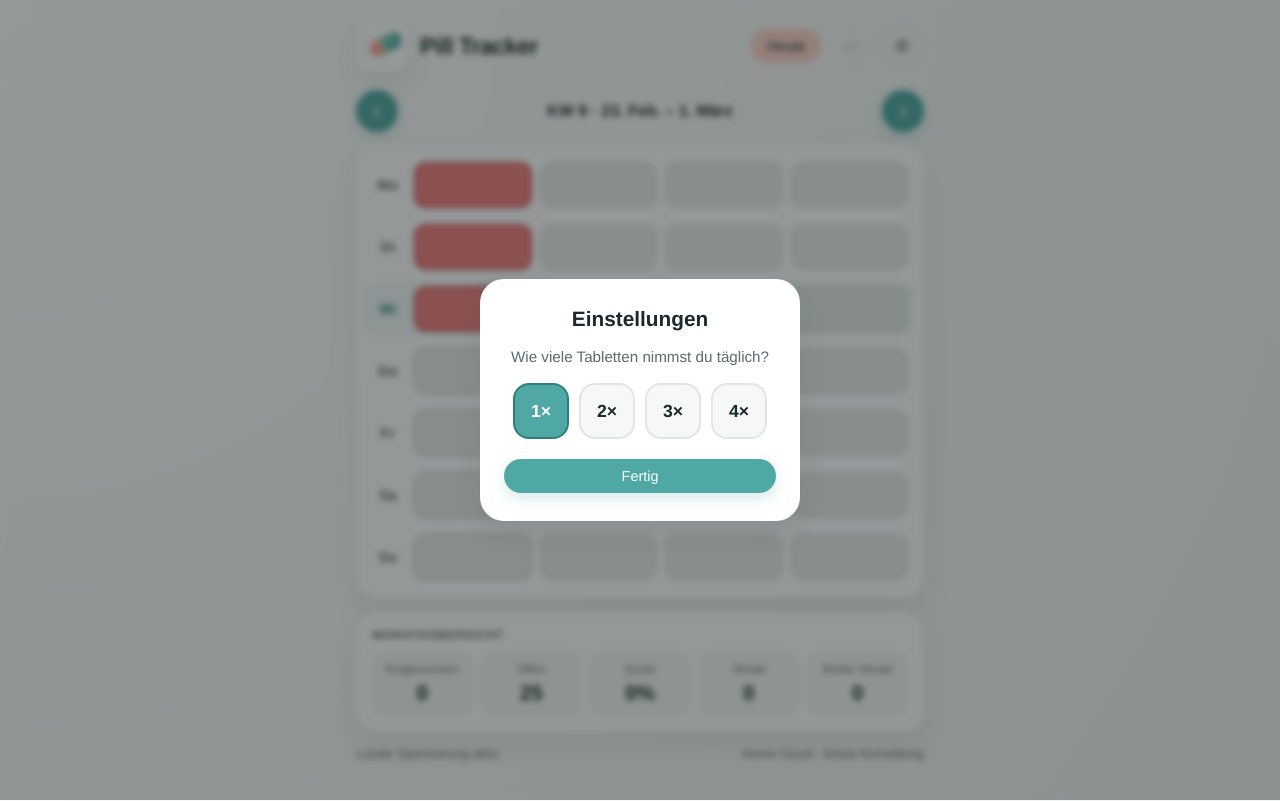
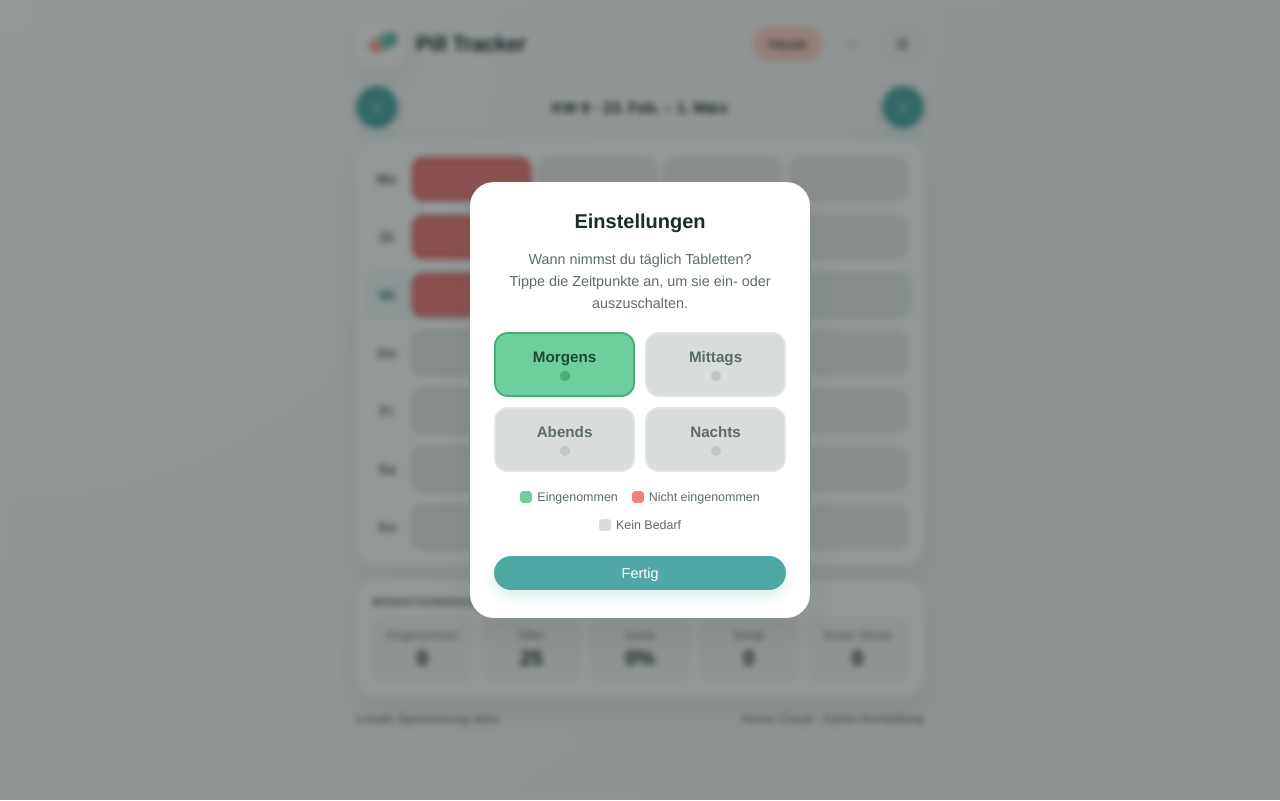
Before and after one commit to KarstenRoeth/pill-tracker, a plain HTML site: page index.html in a window 1280 px wide. Both pictures are taken after a click on the button "Einstellungen". Drawn offline with Linux system fonts and the light colour scheme.

Commit message:
Add files via upload
Menü verbessert

```diff
--- a/app.js
+++ b/app.js
@@ -1,30 +1,34 @@
 // ─── State ───────────────────────────────────────────────────────────────────
 const storageKey = "pillTrackerData_v2";
 
+// dosePattern: array of 4 booleans [morgens, mittags, abends, nachts]
 const state = {
   viewWeekStart: getMonday(new Date()),
-  pills: {},       // key: "YYYY-MM-DD-N" (N = dose index 0..3), value: true
-  doses: 1,        // how many doses per day (1–4)
+  pills: {},          // key: "YYYY-MM-DD-N" (N = dose index 0..3), value: true
+  dosePattern: [true, false, false, false],
   undoStack: []
 };
 
+const SLOT_NAMES = ["Morgens", "Mittags", "Abends", "Nachts"];
+const DAY_NAMES  = ["Mo", "Di", "Mi", "Do", "Fr", "Sa", "So"];
+
 // ─── DOM refs ────────────────────────────────────────────────────────────────
-const weekGrid      = document.getElementById("weekGrid");
-const weekLabel     = document.getElementById("weekLabel");
-const prevWeekBtn   = document.getElementById("prevWeek");
-const nextWeekBtn   = document.getElementById("nextWeek");
-const todayBtn      = document.getElementById("todayBtn");
-const undoBtn       = document.getElementById("undoBtn");
-const settingsBtn   = document.getElementById("settingsBtn");
+const weekGrid        = document.getElementById("weekGrid");
+const weekLabel       = document.getElementById("weekLabel");
+const prevWeekBtn     = document.getElementById("prevWeek");
+const nextWeekBtn     = document.getElementById("nextWeek");
+const todayBtn        = document.getElementById("todayBtn");
+const undoBtn         = document.getElementById("undoBtn");
+const settingsBtn     = document.getElementById("settingsBtn");
 const settingsOverlay = document.getElementById("settingsOverlay");
-const closeSettings = document.getElementById("closeSettings");
-const doseBtns      = document.querySelectorAll(".dose-btn");
-const statusText    = document.getElementById("statusText");
-const statTaken     = document.getElementById("statTaken");
-const statOpen      = document.getElementById("statOpen");
-const statRate      = document.getElementById("statRate");
-const statStreak    = document.getElementById("statStreak");
-const statBestStreak = document.getElementById("statBestStreak");
+const closeSettings   = document.getElementById("closeSettings");
+const slotBtns        = document.querySelectorAll(".slot-btn");
+const statusText      = document.getElementById("statusText");
+const statTaken       = document.getElementById("statTaken");
+const statOpen        = document.getElementById("statOpen");
+const statRate        = document.getElementById("statRate");
+const statStreak      = document.getElementById("statStreak");
+const statBestStreak  = document.getElementById("statBestStreak");
 
 // ─── Helpers ─────────────────────────────────────────────────────────────────
 function getMonday(date) {
@@ -49,8 +53,8 @@ function toPillKey(date, doseIndex) {
 
 function isSameDay(a, b) {
   return a.getFullYear() === b.getFullYear() &&
-         a.getMonth() === b.getMonth() &&
-         a.getDate() === b.getDate();
+         a.getMonth()    === b.getMonth()    &&
+         a.getDate()     === b.getDate();
 }
 
 function getKW(date) {
@@ -65,17 +69,15 @@ function formatShortDate(date) {
   return date.toLocaleDateString("de-DE", { day: "numeric", month: "short" });
 }
 
-const DAY_NAMES = ["Mo", "Di", "Mi", "Do", "Fr", "Sa", "So"];
-
 // ─── Persistence ─────────────────────────────────────────────────────────────
 function loadState() {
   const raw = localStorage.getItem(storageKey);
   if (!raw) return;
   try {
     const parsed = JSON.parse(raw);
-    state.pills     = parsed.pills     || {};
-    state.doses     = parsed.doses     || 1;
-    state.undoStack = parsed.undoStack || [];
+    state.pills       = parsed.pills       || {};
+    state.dosePattern = parsed.dosePattern || [true, false, false, false];
+    state.undoStack   = parsed.undoStack   || [];
   } catch (e) {
     console.warn("Could not parse stored data", e);
   }
@@ -83,53 +85,48 @@ function loadState() {
 
 function saveState() {
   localStorage.setItem(storageKey, JSON.stringify({
-    pills:     state.pills,
-    doses:     state.doses,
-    undoStack: state.undoStack.slice(-50)
+    pills:       state.pills,
+    dosePattern: state.dosePattern,
+    undoStack:   state.undoStack.slice(-50)
   }));
 }
 
 // ─── Render week ─────────────────────────────────────────────────────────────
 function renderWeek() {
-  const monday   = state.viewWeekStart;
-  const sunday   = new Date(monday);
+  const monday = state.viewWeekStart;
+  const sunday = new Date(monday);
   sunday.setDate(monday.getDate() + 6);
-  const today    = new Date();
+  const today  = new Date();
   today.setHours(0, 0, 0, 0);
 
-  // Week label
   const kw = getKW(monday);
   weekLabel.textContent = `KW ${kw}  ·  ${formatShortDate(monday)} – ${formatShortDate(sunday)}`;
 
   weekGrid.innerHTML = "";
 
   for (let i = 0; i < 7; i++) {
-    const date = new Date(monday);
+    const date    = new Date(monday);
     date.setDate(monday.getDate() + i);
-    const isToday   = isSameDay(date, today);
-    const isFuture  = date > today;
-    const dateKey   = toDateKey(date);
+    const isToday  = isSameDay(date, today);
+    const isFuture = date > today;
 
     const row = document.createElement("div");
     row.className = `day-row${isToday ? " today" : ""}`;
 
-    // Day label
     const label = document.createElement("div");
-    label.className = "day-label";
+    label.className = "day-label" + (isToday ? " today-label" : "");
     label.textContent = DAY_NAMES[i];
-    if (isToday) label.classList.add("today-label");
     row.appendChild(label);
 
-    // Dose cells
     const cells = document.createElement("div");
     cells.className = "dose-cells";
 
     for (let d = 0; d < 4; d++) {
-      const cell = document.createElement("button");
-      cell.type = "button";
+      const cell    = document.createElement("button");
+      cell.type     = "button";
       const pillKey = toPillKey(date, d);
       const taken   = !!state.pills[pillKey];
-      const active  = d < state.doses;
+      const active  = state.dosePattern[d];
 
       if (!active) {
         cell.className = "dose-cell inactive";
@@ -142,7 +139,7 @@ function renderWeek() {
         cell.className = "dose-cell missed";
       }
 
-      cell.setAttribute("aria-label", `${DAY_NAMES[i]}, Dosis ${d + 1}`);
+      cell.setAttribute("aria-label", `${DAY_NAMES[i]}, ${SLOT_NAMES[d]}`);
 
       if (active) {
         cell.addEventListener("click", () => toggleDose(pillKey));
@@ -192,16 +189,18 @@ function updateUndoButton() {
 
 // ─── Status ───────────────────────────────────────────────────────────────────
 function updateStatus() {
-  const today    = new Date();
-  const todayKey = toDateKey(today);
-  let takenToday = 0;
-  for (let d = 0; d < state.doses; d++) {
-    if (state.pills[`${todayKey}-${d}`]) takenToday++;
+  const todayKey   = toDateKey(new Date());
+  const totalToday = state.dosePattern.filter(Boolean).length;
+  let takenToday   = 0;
+  for (let d = 0; d < 4; d++) {
+    if (state.dosePattern[d] && state.pills[`${todayKey}-${d}`]) takenToday++;
   }
-  if (takenToday === state.doses) {
+  if (totalToday === 0) {
+    statusText.textContent = "Keine Einnahme konfiguriert.";
+  } else if (takenToday === totalToday) {
     statusText.textContent = "Heute vollständig eingetragen ✓";
   } else if (takenToday > 0) {
-    statusText.textContent = `Heute ${takenToday} von ${state.doses} eingetragen.`;
+    statusText.textContent = `Heute ${takenToday} von ${totalToday} eingetragen.`;
   } else {
     statusText.textContent = "Lokale Speicherung aktiv.";
   }
@@ -209,9 +208,9 @@ function updateStatus() {
 
 // ─── Stats ────────────────────────────────────────────────────────────────────
 function updateStats() {
-  const today = new Date();
-  const year  = today.getFullYear();
-  const month = today.getMonth();
+  const today       = new Date();
+  const year        = today.getFullYear();
+  const month       = today.getMonth();
   const daysInMonth = new Date(year, month + 1, 0).getDate();
 
   let taken = 0;
@@ -220,10 +219,10 @@ function updateStats() {
   for (let day = 1; day <= daysInMonth; day++) {
     const d = new Date(year, month, day);
     if (d > today) break;
-    for (let i = 0; i < state.doses; i++) {
+    for (let i = 0; i < 4; i++) {
+      if (!state.dosePattern[i]) continue;
       total++;
-      const key = toPillKey(d, i);
-      if (state.pills[key]) taken++;
+      if (state.pills[toPillKey(d, i)]) taken++;
     }
   }
 
@@ -239,16 +238,22 @@ function updateStats() {
   statBestStreak.textContent = String(bestStreak);
 }
 
-// Streak = consecutive days where ALL required doses were taken
+// Streak = consecutive days where ALL active doses were taken
 function calculateStreaks() {
   const today = new Date();
   today.setHours(0, 0, 0, 0);
 
-  // Collect all days that have any pill data (from the beginning of time)
+  function isDayComplete(date) {
+    if (!state.dosePattern.some(Boolean)) return false;
+    for (let i = 0; i < 4; i++) {
+      if (state.dosePattern[i] && !state.pills[toPillKey(date, i)]) return false;
+    }
+    return true;
+  }
+
   const allKeys = Object.keys(state.pills).filter(k => state.pills[k]);
   if (allKeys.length === 0) return { currentStreak: 0, bestStreak: 0 };
 
-  // Find min and max dates
   const dates = allKeys.map(k => {
     const parts = k.split("-");
     return new Date(parseInt(parts[0]), parseInt(parts[1]) - 1, parseInt(parts[2]));
@@ -256,19 +261,10 @@ function calculateStreaks() {
   const minDate = new Date(Math.min(...dates.map(d => d.getTime())));
   const maxDate = new Date(Math.min(Math.max(...dates.map(d => d.getTime())), today.getTime()));
 
-  // Build day-complete map
-  function isDayComplete(date) {
-    const dk = toDateKey(date);
-    for (let i = 0; i < state.doses; i++) {
-      if (!state.pills[`${dk}-${i}`]) return false;
-    }
-    return true;
-  }
-
   let best    = 0;
   let running = 0;
+  const cur   = new Date(minDate);
 
-  const cur = new Date(minDate);
   while (cur <= maxDate) {
     if (isDayComplete(cur)) {
       running++;
@@ -279,16 +275,11 @@ function calculateStreaks() {
     cur.setDate(cur.getDate() + 1);
   }
 
-  // Current streak: count backwards from today
   let current = 0;
   const check = new Date(today);
-  while (true) {
-    if (isDayComplete(check)) {
-      current++;
-      check.setDate(check.getDate() - 1);
-    } else {
-      break;
-    }
+  while (isDayComplete(check)) {
+    current++;
+    check.setDate(check.getDate() - 1);
   }
 
   return { currentStreak: current, bestStreak: best };
@@ -297,8 +288,13 @@ function calculateStreaks() {
 // ─── Settings ────────────────────────────────────────────────────────────────
 function openSettings() {
   settingsOverlay.classList.remove("hidden");
-  doseBtns.forEach(btn => {
-    btn.classList.toggle("active", parseInt(btn.dataset.dose) === state.doses);
+  syncSlotButtons();
+}
+
+function syncSlotButtons() {
+  slotBtns.forEach(btn => {
+    const idx = parseInt(btn.dataset.slot);
+    btn.classList.toggle("active", state.dosePattern[idx]);
   });
 }
 
@@ -306,10 +302,11 @@ function closeSettingsPanel() {
   settingsOverlay.classList.add("hidden");
 }
 
-doseBtns.forEach(btn => {
+slotBtns.forEach(btn => {
   btn.addEventListener("click", () => {
-    state.doses = parseInt(btn.dataset.dose);
-    doseBtns.forEach(b => b.classList.toggle("active", b === btn));
+    const idx = parseInt(btn.dataset.slot);
+    state.dosePattern[idx] = !state.dosePattern[idx];
+    syncSlotButtons();
     saveState();
     renderWeek();
   });
@@ -334,8 +331,7 @@ todayBtn.addEventListener("click", () => {
 undoBtn.addEventListener("click", undoLast);
 settingsBtn.addEventListener("click", openSettings);
 closeSettings.addEventListener("click", closeSettingsPanel);
-
-settingsOverlay.addEventListener("click", (e) => {
+settingsOverlay.addEventListener("click", e => {
   if (e.target === settingsOverlay) closeSettingsPanel();
 });
 
--- a/index.html
+++ b/index.html
@@ -10,7 +10,7 @@
   <link rel="apple-touch-icon" href="assets/apple-touch-icon.png" />
   <link rel="icon" href="assets/icon-192.png" />
   <link rel="manifest" href="manifest.webmanifest" />
-  <link rel="stylesheet" href="styles.css?v=2" />
+  <link rel="stylesheet" href="styles.css?v=3" />
 </head>
 <body>
   <div class="app">
@@ -36,30 +36,23 @@
             </g>
           </svg>
         </div>
-        <div>
-          <h1>Pill Tracker</h1>
-        </div>
+        <h1>Pill Tracker</h1>
       </div>
       <div class="actions">
-        <button id="todayBtn" class="btn secondary" title="Zur aktuellen Woche">Heute</button>
-        <button id="undoBtn" class="btn ghost" disabled title="Letzten Klick rückgängig machen">↩</button>
+        <button id="todayBtn" class="btn secondary">Heute</button>
+        <button id="undoBtn" class="btn ghost" disabled title="Rückgängig">↩</button>
         <button id="settingsBtn" class="btn ghost" title="Einstellungen">⚙</button>
       </div>
     </header>
 
-    <!-- Week Navigation -->
     <div class="week-nav">
       <button id="prevWeek" class="btn icon" aria-label="Vorherige Woche">‹</button>
-      <div id="weekLabel" class="week-label">KW –</div>
+      <div id="weekLabel" class="week-label"></div>
       <button id="nextWeek" class="btn icon" aria-label="Nächste Woche">›</button>
     </div>
 
-    <!-- Week Grid -->
-    <section class="week-card" id="weekGrid">
-      <!-- rendered by JS -->
-    </section>
+    <section class="week-card" id="weekGrid"></section>
 
-    <!-- Stats -->
     <section class="stats-card">
       <div class="stats-header">Monatsübersicht</div>
       <div class="stats-grid">
@@ -96,17 +89,22 @@
   <div id="settingsOverlay" class="overlay hidden" role="dialog" aria-modal="true">
     <div class="overlay-card">
       <h2>Einstellungen</h2>
-      <p class="settings-desc">Wie viele Tabletten nimmst du täglich?</p>
-      <div class="dose-selector">
-        <button class="dose-btn" data-dose="1">1×</button>
-        <button class="dose-btn" data-dose="2">2×</button>
-        <button class="dose-btn" data-dose="3">3×</button>
-        <button class="dose-btn" data-dose="4">4×</button>
+      <p class="settings-desc">Wann nimmst du täglich Tabletten?<br>Tippe die Zeitpunkte an, um sie ein- oder auszuschalten.</p>
+      <div class="slot-selector">
+        <button class="slot-btn" data-slot="0">Morgens</button>
+        <button class="slot-btn" data-slot="1">Mittags</button>
+        <button class="slot-btn" data-slot="2">Abends</button>
+        <button class="slot-btn" data-slot="3">Nachts</button>
+      </div>
+      <div class="settings-legend">
+        <span class="legend-item"><span class="legend-dot done"></span> Eingenommen</span>
+        <span class="legend-item"><span class="legend-dot missed"></span> Nicht eingenommen</span>
+        <span class="legend-item"><span class="legend-dot inactive"></span> Kein Bedarf</span>
       </div>
       <button id="closeSettings" class="btn" style="margin-top:20px;width:100%">Fertig</button>
     </div>
   </div>
 
-  <script src="app.js?v=2"></script>
+  <script src="app.js?v=3"></script>
 </body>
 </html>
--- a/styles.css
+++ b/styles.css
@@ -11,15 +11,14 @@
   --border: #e1e6e3;
   --shadow: 0 12px 30px rgba(27, 42, 42, 0.08);
 
-  /* Dose cell colors */
-  --cell-done:     #6ecf9e;   /* green  – taken */
-  --cell-done-b:   #4aad78;
-  --cell-missed:   #f08080;   /* red    – required, not taken */
-  --cell-missed-b: #d05050;
-  --cell-future:   #e8ede9;   /* light  – required, future */
-  --cell-future-b: #c8d4cc;
-  --cell-inactive: #d8ddd9;   /* grey   – not required */
-  --cell-inactive-b: #c0c8c4;
+  --cell-done:      #6ecf9e;
+  --cell-done-b:    #4aad78;
+  --cell-missed:    #f08080;
+  --cell-missed-b:  #d05050;
+  --cell-future:    #e8ede9;
+  --cell-future-b:  #c8d4cc;
+  --cell-inactive:  #d8ddd9;
+  --cell-inactive-b:#c0c8c4;
 }
 
 * { box-sizing: border-box; }
@@ -54,24 +53,21 @@ body {
 }
 
 .pill-icon {
-  width: 52px;
-  height: 52px;
+  width: 48px;
+  height: 48px;
   background: var(--card);
-  border-radius: 16px;
+  border-radius: 14px;
   box-shadow: var(--shadow);
   display: grid;
   place-items: center;
   flex-shrink: 0;
 }
 
-.pill-icon svg {
-  width: 38px;
-  height: 38px;
-}
+.pill-icon svg { width: 34px; height: 34px; }
 
 h1 {
   margin: 0;
-  font-size: 1.45rem;
+  font-size: 1.35rem;
   letter-spacing: -0.02em;
 }
 
@@ -90,12 +86,11 @@ h1 {
   color: white;
   font-size: 0.9rem;
   cursor: pointer;
-  box-shadow: 0 6px 14px rgba(79, 168, 163, 0.22);
+  box-shadow: 0 6px 14px rgba(79,168,163,0.22);
   transition: opacity 0.15s, transform 0.1s;
   font-family: inherit;
 }
-
-.btn:hover { opacity: 0.88; transform: translateY(-1px); }
+.btn:hover  { opacity: 0.88; transform: translateY(-1px); }
 .btn:active { transform: translateY(0); }
 
 .btn.secondary {
@@ -109,7 +104,7 @@ h1 {
   border: 1px solid var(--border);
   color: var(--muted);
   box-shadow: none;
-  font-size: 1.1rem;
+  font-size: 1.05rem;
   padding: 8px 13px;
 }
 
@@ -123,12 +118,12 @@ h1 {
 }
 
 .btn:disabled {
-  opacity: 0.38;
+  opacity: 0.35;
   cursor: not-allowed;
   transform: none;
 }
 
-/* ── Week navigation ────────────────────────────────────────────────── */
+/* ── Week nav ───────────────────────────────────────────────────────── */
 .week-nav {
   display: flex;
   align-items: center;
@@ -138,11 +133,11 @@ h1 {
 }
 
 .week-label {
-  font-size: 1rem;
+  font-size: 0.95rem;
   font-weight: 600;
-  color: var(--text);
   text-align: center;
   flex: 1;
+  color: var(--text);
 }
 
 /* ── Week card ──────────────────────────────────────────────────────── */
@@ -161,19 +156,19 @@ h1 {
   display: flex;
   align-items: center;
   gap: 10px;
-  padding: 4px 0;
+  padding: 3px 0;
 }
 
 .day-row.today {
   background: rgba(79, 168, 163, 0.07);
   border-radius: 14px;
-  padding: 4px 8px;
+  padding: 3px 8px;
   margin: 0 -8px;
 }
 
 .day-label {
-  width: 32px;
-  font-size: 0.9rem;
+  width: 30px;
+  font-size: 0.88rem;
   font-weight: 700;
   color: var(--muted);
   flex-shrink: 0;
@@ -181,59 +176,36 @@ h1 {
   letter-spacing: 0.02em;
 }
 
-.day-label.today-label {
-  color: var(--accent-strong);
-}
+.day-label.today-label { color: var(--accent-strong); }
 
 /* ── Dose cells ─────────────────────────────────────────────────────── */
 .dose-cells {
   display: flex;
-  gap: 8px;
+  gap: 7px;
   flex: 1;
 }
 
 .dose-cell {
   flex: 1;
-  height: 46px;
-  border-radius: 12px;
+  height: 44px;
+  border-radius: 11px;
   border: 2px solid transparent;
   cursor: pointer;
-  transition: transform 0.12s ease, box-shadow 0.12s ease, background 0.15s ease;
+  transition: transform 0.12s ease, box-shadow 0.12s ease;
   appearance: none;
   -webkit-appearance: none;
 }
 
 .dose-cell:hover:not(:disabled) {
   transform: translateY(-2px);
-  box-shadow: 0 6px 14px rgba(0,0,0,0.12);
+  box-shadow: 0 5px 12px rgba(0,0,0,0.13);
 }
+.dose-cell:active:not(:disabled) { transform: translateY(0); }
 
-.dose-cell:active:not(:disabled) {
-  transform: translateY(0);
-}
-
-.dose-cell.done {
-  background: var(--cell-done);
-  border-color: var(--cell-done-b);
-}
-
-.dose-cell.missed {
-  background: var(--cell-missed);
-  border-color: var(--cell-missed-b);
-}
-
-.dose-cell.future {
-  background: var(--cell-future);
-  border-color: var(--cell-future-b);
-  cursor: pointer;
-}
-
-.dose-cell.inactive {
-  background: var(--cell-inactive);
-  border-color: var(--cell-inactive-b);
-  cursor: default;
-  opacity: 0.5;
-}
+.dose-cell.done     { background: var(--cell-done);    border-color: var(--cell-done-b); }
+.dose-cell.missed   { background: var(--cell-missed);  border-color: var(--cell-missed-b); }
+.dose-cell.future   { background: var(--cell-future);  border-color: var(--cell-future-b); }
+.dose-cell.inactive { background: var(--cell-inactive); border-color: var(--cell-inactive-b); opacity: 0.45; cursor: default; }
 
 /* ── Stats ──────────────────────────────────────────────────────────── */
 .stats-card {
@@ -245,13 +217,12 @@ h1 {
 }
 
 .stats-header {
-  font-size: 1rem;
   font-weight: 600;
   margin-bottom: 10px;
   color: var(--muted);
   text-transform: uppercase;
-  font-size: 0.75rem;
-  letter-spacing: 0.06em;
+  font-size: 0.72rem;
+  letter-spacing: 0.07em;
 }
 
 .stats-grid {
@@ -270,7 +241,7 @@ h1 {
 
 .stat-label {
   color: var(--muted);
-  font-size: 0.72rem;
+  font-size: 0.7rem;
   line-height: 1.2;
 }
 
@@ -278,7 +249,6 @@ h1 {
   font-size: 1.3rem;
   font-weight: 700;
   margin-top: 4px;
-  color: var(--text);
 }
 
 /* ── Footer ─────────────────────────────────────────────────────────── */
@@ -303,101 +273,116 @@ h1 {
   backdrop-filter: blur(3px);
   z-index: 50;
 }
-
-.overlay.hidden {
-  display: none;
-}
+.overlay.hidden { display: none; }
 
 .overlay-card {
   background: var(--card);
   padding: 28px 24px;
   border-radius: 24px;
   box-shadow: var(--shadow);
-  max-width: 320px;
-  width: 90%;
+  max-width: 340px;
+  width: 92%;
   text-align: center;
 }
 
-.overlay-card h2 {
-  margin-top: 0;
-  font-size: 1.3rem;
-}
+.overlay-card h2 { margin-top: 0; font-size: 1.25rem; }
 
 .settings-desc {
   color: var(--muted);
-  font-size: 0.95rem;
+  font-size: 0.9rem;
+  margin-bottom: 18px;
+  line-height: 1.5;
+}
+
+/* ── Slot selector (toggle buttons) ────────────────────────────────── */
+.slot-selector {
+  display: grid;
+  grid-template-columns: 1fr 1fr;
+  gap: 10px;
   margin-bottom: 18px;
 }
 
-.dose-selector {
-  display: flex;
-  gap: 10px;
-  justify-content: center;
+.slot-btn {
+  padding: 14px 10px;
+  border-radius: 14px;
+  border: 2px solid var(--border);
+  background: var(--cell-inactive);
+  font-size: 0.95rem;
+  font-weight: 600;
+  cursor: pointer;
+  color: var(--muted);
+  font-family: inherit;
+  transition: background 0.15s, border-color 0.15s, color 0.15s, transform 0.1s;
+  position: relative;
 }
 
-.dose-btn {
-  width: 56px;
-  height: 56px;
-  border-radius: 16px;
-  border: 2px solid var(--border);
-  background: #f5f8f6;
-  font-size: 1.1rem;
-  font-weight: 700;
-  cursor: pointer;
-  color: var(--text);
-  font-family: inherit;
-  transition: background 0.15s, border-color 0.15s, transform 0.1s;
+.slot-btn::after {
+  content: "";
+  display: block;
+  width: 10px;
+  height: 10px;
+  border-radius: 50%;
+  background: var(--cell-inactive-b);
+  margin: 6px auto 0;
+  transition: background 0.15s;
 }
 
-.dose-btn:hover {
-  background: var(--accent);
-  color: white;
-  border-color: var(--accent);
+.slot-btn.active {
+  background: var(--cell-done);
+  border-color: var(--cell-done-b);
+  color: #1b4a30;
+}
+
+.slot-btn.active::after {
+  background: var(--cell-done-b);
+}
+
+.slot-btn:hover {
   transform: translateY(-2px);
 }
 
-.dose-btn.active {
-  background: var(--accent);
-  color: white;
-  border-color: var(--accent-strong);
+/* ── Settings legend ────────────────────────────────────────────────── */
+.settings-legend {
+  display: flex;
+  justify-content: center;
+  gap: 14px;
+  flex-wrap: wrap;
+  font-size: 0.78rem;
+  color: var(--muted);
+  margin-bottom: 4px;
 }
+
+.legend-item {
+  display: flex;
+  align-items: center;
+  gap: 5px;
+}
+
+.legend-dot {
+  width: 12px;
+  height: 12px;
+  border-radius: 4px;
+  flex-shrink: 0;
+}
+
+.legend-dot.done     { background: var(--cell-done); }
+.legend-dot.missed   { background: var(--cell-missed); }
+.legend-dot.inactive { background: var(--cell-inactive); }
 
 /* ── Responsive ─────────────────────────────────────────────────────── */
 @media (max-width: 400px) {
-  .app {
-    padding: 14px 10px 28px;
-  }
+  .app { padding: 14px 10px 28px; }
+  h1 { font-size: 1.15rem; }
 
-  h1 {
-    font-size: 1.2rem;
-  }
+  .week-card { padding: 10px; gap: 6px; }
 
-  .week-card {
-    padding: 10px 10px;
-    gap: 6px;
-  }
+  .dose-cell { height: 38px; border-radius: 9px; }
+  .dose-cells { gap: 5px; }
+  .day-label { width: 26px; font-size: 0.8rem; }
 
-  .dose-cell {
-    height: 40px;
-    border-radius: 10px;
-  }
-
-  .day-label {
-    width: 26px;
-    font-size: 0.82rem;
-  }
-
-  .dose-cells {
-    gap: 5px;
-  }
-
-  .stats-grid {
-    grid-template-columns: repeat(3, 1fr);
-  }
+  .stats-grid { grid-template-columns: repeat(3, 1fr); }
 }
 
 @media (max-width: 340px) {
-  .stats-grid {
-    grid-template-columns: repeat(2, 1fr);
-  }
+  .stats-grid { grid-template-columns: repeat(2, 1fr); }
 }
```
